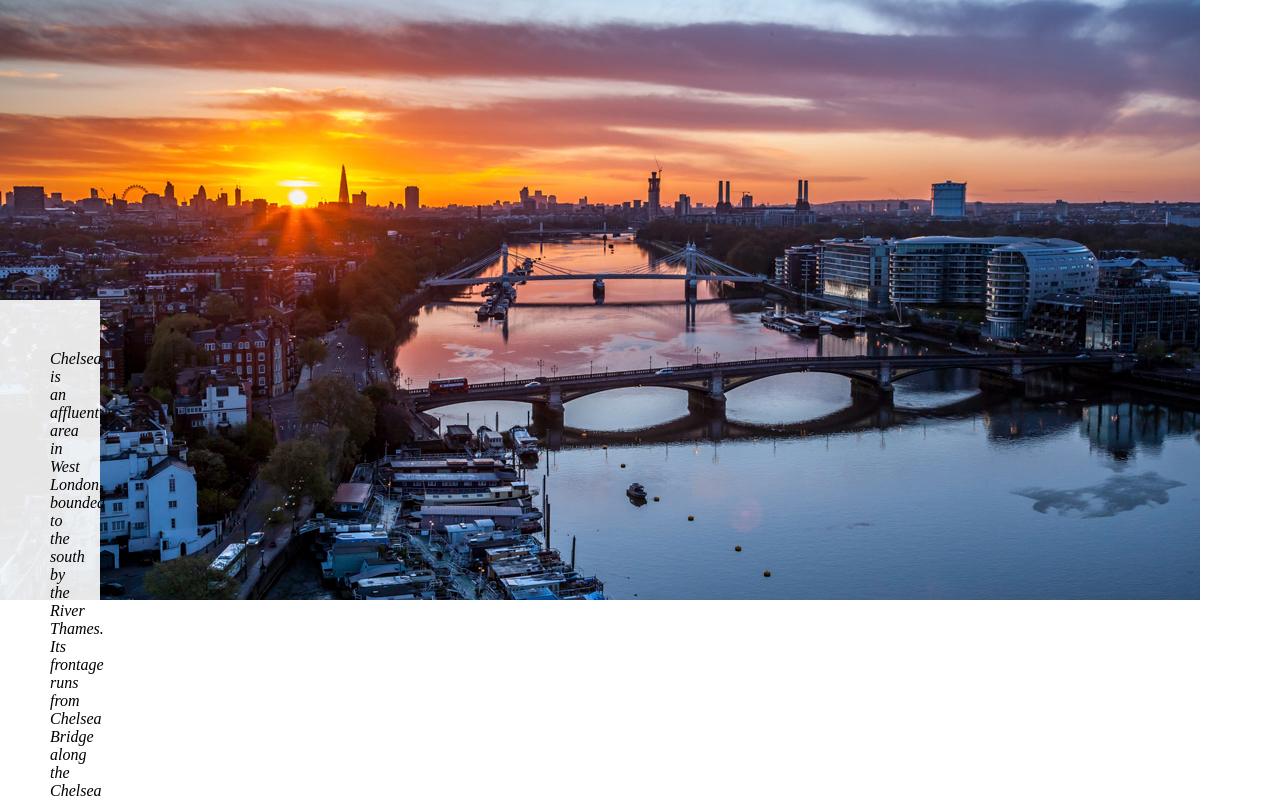
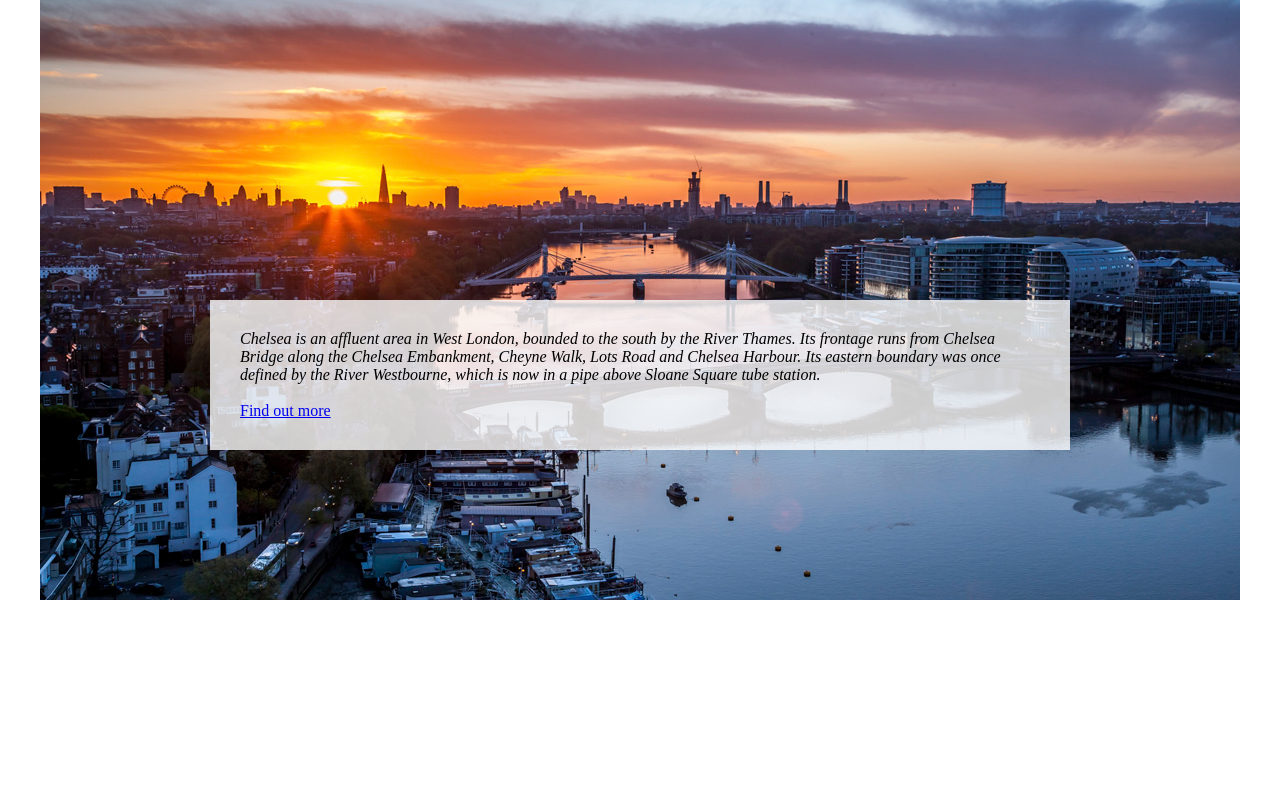
Before and after one commit to Eugene157/Eugene157.github.io, a plain HTML site: page index.html in a window 1280 px wide. Shown: the top 800 px of the page. Drawn offline with Linux system fonts and the light colour scheme.

Commit message:
Adding my files to my repo 3

```diff
--- a/index.html
+++ b/index.html
@@ -3,34 +3,14 @@
   <head>
     <meta charset="utf-8">
     <title>London</title>
-      <style>
-          body {
-              margin: 0;
-              background-image: url(images/london.jpg);
-              background-repeat: no-repeat;
-          }
+    <link rel="stylesheet" href="styles/main.css" type="text/css">
+</head>
 
-          p {
-              padding: 50px 50px 0px 50px;
-              color: black;
-
-          }
-
-          #main_section {
-              max-width:100px;
-              margin-top: 300px;
-              background-color: rgba(255,255,255,0.9);
-          }
-
-          a {
-              padding: 20px 50px;
-          }
-      </style>
-  </head>
 <body>
     <div id="main_section">
-        <p><i>Chelsea is an affluent area in West London, bounded to the south by the River Thames. Its frontage runs from Chelsea Bridge along the Chelsea Embankment, Cheyne Walk, Lots Road and Chelsea Harbour. Its eastern boundary was once defined by the River Westbourne, which is now in a pipe above Sloane Square tube station.</i>
-        </p>
+        <i>Chelsea is an affluent area in West London, bounded to the south by the River Thames. Its frontage runs from Chelsea Bridge along the Chelsea Embankment, Cheyne Walk, Lots Road and Chelsea Harbour. Its eastern boundary was once defined by the River Westbourne, which is now in a pipe above Sloane Square tube station.</i>
+        <br/>
+        <br/>
         <a href="https://en.wikipedia.org/wiki/Chelsea,_London">Find out more</a>
     </div>
 </body>
--- a/styles/main.css
+++ b/styles/main.css
@@ -1,7 +1,7 @@
 body {
     margin: 0;
     padding: 0;
-    background-image: url(images/london.jpg);
+    background-image: url('/images/london.jpg');
     background-repeat: no-repeat;
     background-position: top center;
 }
```
Lines whose indentation alone changed are shown as unchanged.
